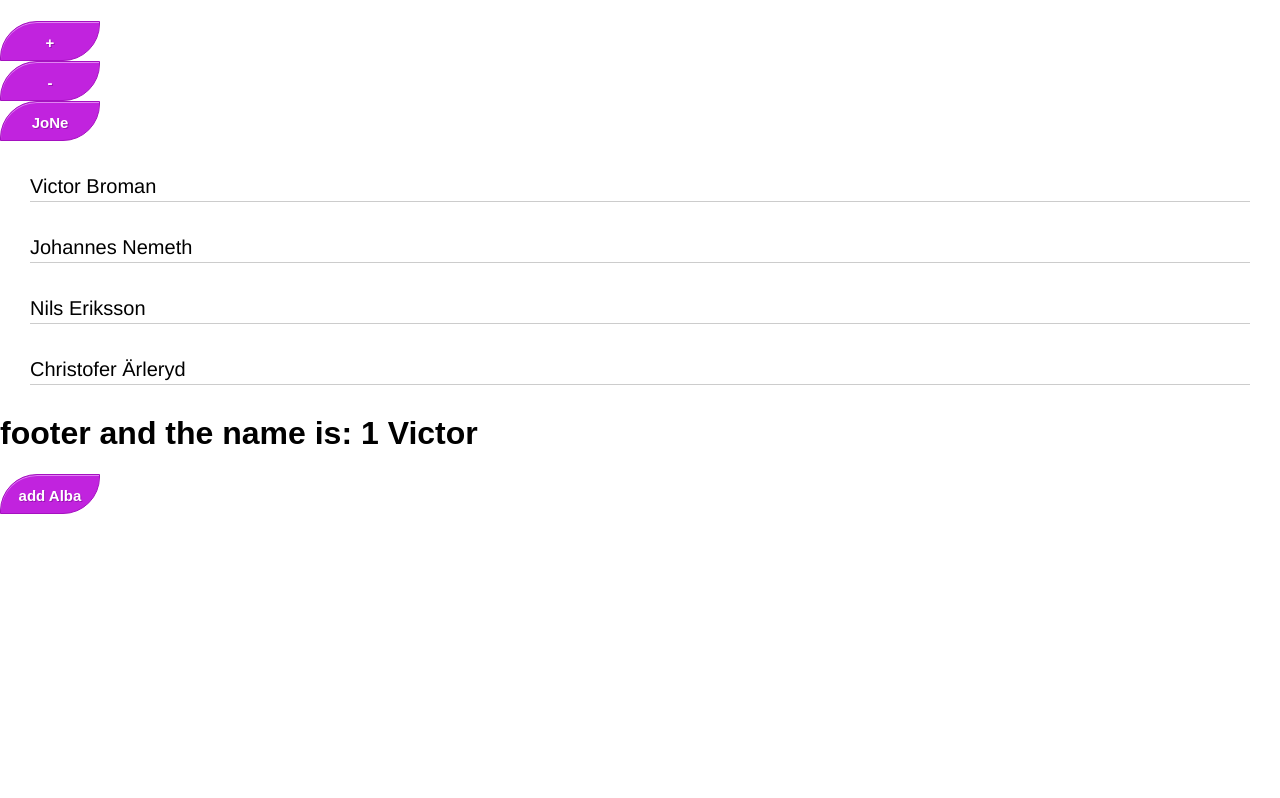
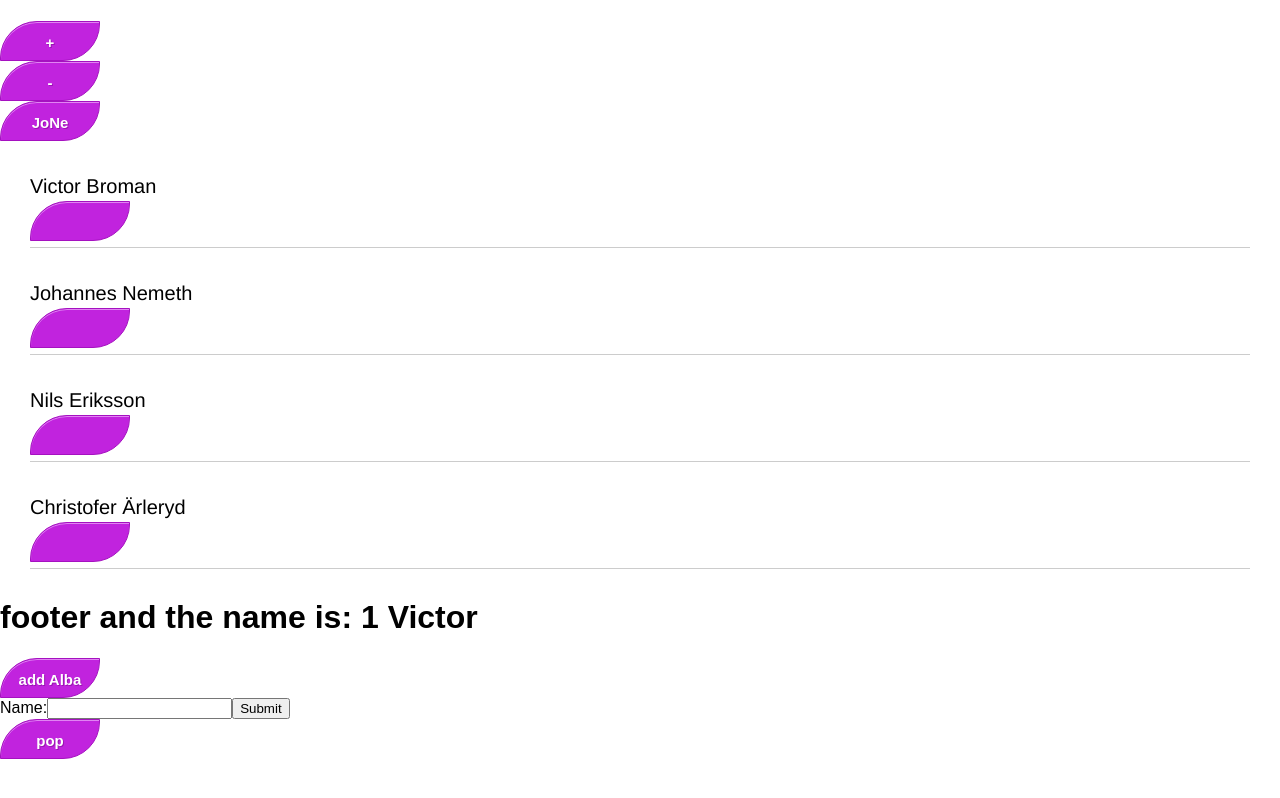
Before and after one commit to bovicbro/victors.space, a React (Create React App) app: page / in a window 1280 px wide. Built offline with nearby package versions, Linux system fonts and the light colour scheme.

Commit message:
adds nameform which can be used to input persons

```diff
--- a/src/actions/personActions.js
+++ b/src/actions/personActions.js
@@ -4,6 +4,11 @@ const personActions = {
     type: "ADD_PERSON",
     payload: person
     }
+  },
+  removePerson: () => {
+    return {
+      type: "REMOVE_PERSON",
+    }
   }
 }
 console.log(personActions.addPerson("HEJEHEJE"));
--- a/src/components/App.js
+++ b/src/components/App.js
@@ -6,6 +6,7 @@ import Header from "./Header"
 import Footer from "./Footer"
 import Button from "./Button"
 import List from "./List"
+import NameForm from "./NameForm"
 import personActions from "../actions/personActions"
 
 class App extends Component {
@@ -19,6 +20,8 @@ class App extends Component {
         <List listItems={this.props.person.personList} />
         <Footer name={this.props.math.result + "  " + this.props.name.name} />
         <Button buttonText="add Alba" buttonAction={()=> this.props.addPersonToList("Jessica Alba")} />
+        <NameForm submitAction={(name) => this.props.addPersonToList(name)}/>
+        <Button buttonText="pop" buttonAction={() => this.props.removePerson()} />
       </div>
     );
   }
@@ -54,6 +57,7 @@ const mapDispatchToProps = (dispatch) => {
       });
     },
     addPersonToList: (person) => {dispatch(personActions.addPerson(person))},
+    removePerson: () => {dispatch(personActions.removePerson())},
   }
   };
 
--- a/src/components/List.js
+++ b/src/components/List.js
@@ -9,7 +9,7 @@ export default class List extends React.Component {
       <div>
         <ul>
           {this.props.listItems.map(function(listValue) {
-            return <ListItem item={listValue} />
+            return <ListItem item={listValue} popItem={() => this.props.popItem()} />
           })}
         </ul>
       </div>
--- a/src/components/ListItem.js
+++ b/src/components/ListItem.js
@@ -1,4 +1,5 @@
 import React, {Component} from "react";
+import Button from "./Button"
 
 export default class ListItem extends React.Component {
   constructor() {
@@ -6,7 +7,7 @@ export default class ListItem extends React.Component {
   } render() {
     return(
       <li>
-        {this.props.item}
+        {this.props.item} <Button buttonAction={() => {}}/>
       </li>
     )
   }
--- /dev/null
+++ b/src/components/NameForm.js
@@ -0,0 +1,34 @@
+import React, {Component} from "react";
+
+class NameForm extends React.Component {
+  constructor(props) {
+    super(props);
+    this.state = {value: ''};
+
+    this.handleChange = this.handleChange.bind(this);
+    this.handleSubmit = this.handleSubmit.bind(this);
+  }
+
+  handleChange(event) {
+    this.setState({value: event.target.value});
+  }
+
+  handleSubmit(event) {
+    event.preventDefault();
+    this.props.submitAction(this.state.value);
+  }
+
+  render() {
+    return (
+      <form onSubmit={this.handleSubmit}>
+        <label>
+          Name:
+          <input type="text" value={this.state.value} onChange={this.handleChange} />
+        </label>
+        <input type="submit" value="Submit" />
+      </form>
+    );
+  }
+}
+
+export default NameForm;
--- a/src/reducers/personReducer.js
+++ b/src/reducers/personReducer.js
@@ -7,9 +7,16 @@ const personReducer = (state = {
       state = {
         ...state,
         personList: [...state.personList, action.payload],
-        lastValues: [...state.lastValues, state.personlist]
+        lastValues: [...state.lastValues, state.personList]
       }
       break;
+      case "REMOVE_PERSON":
+        state = {
+          ...state,
+        personList: state.personList.pop(),
+        lastValues: [...state.lastValues, state.personList]
+        }
+        break;
     default:
     break;
 
```
